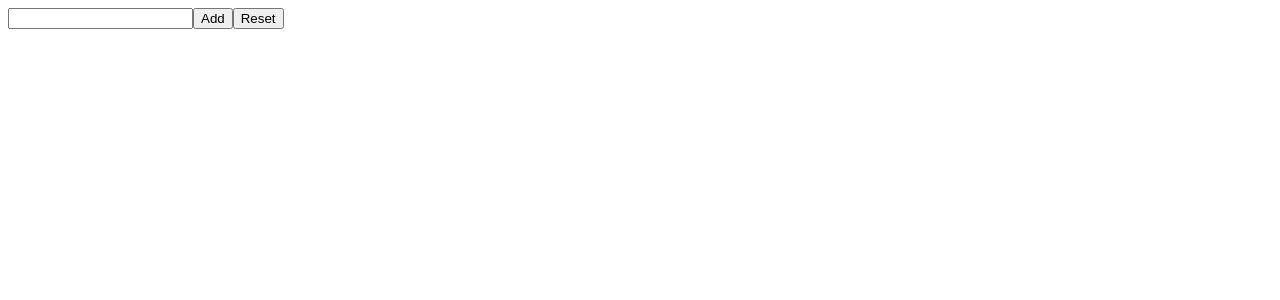
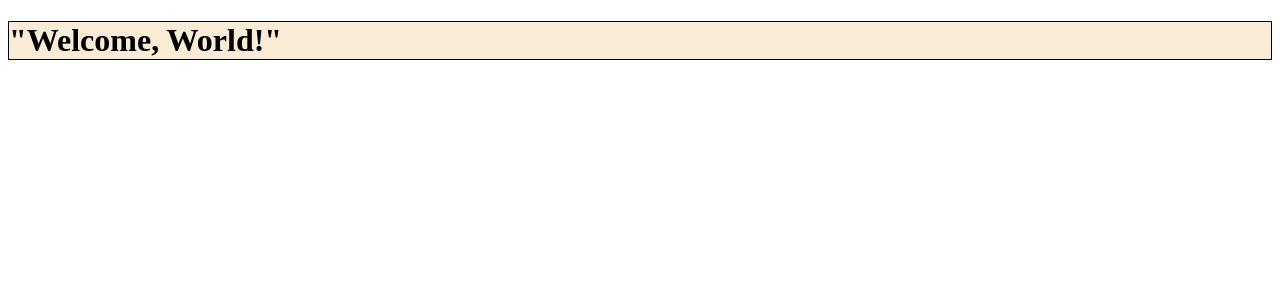
Before and after one commit to hershellayton95/esercizi-react, a React (Create React App) app: page / in a window 1280 px wide. Shown: the top 300 px of the page. Built offline with nearby package versions, Linux system fonts and the light colour scheme.

Commit message:
create style components 01

```diff
--- a/src/App.js
+++ b/src/App.js
@@ -1,12 +1,12 @@
 import React from "react";
-import { TodoList } from "./TodoList";
+import { Welcome } from "./Welcome";
 
 export class App extends React.Component {
     render() {
 
         return (
             <div>
-                <TodoList />
+                <Welcome class={"welcome"} />
             </div>
         )
     }
--- a/src/TodoList.js
+++ /dev/null
@@ -1,64 +0,0 @@
-import React from "react";
-
-export class TodoList extends React.Component {
-
-    constructor(props) {
-        super(props);
-        this.state = {
-            item: "",
-            items: []
-        }
-    }
-
-    hadlerInput = (event) => {
-        const value = event.target.value;
-        this.setState({
-            item: value
-        })
-    }
-
-    hadlerButton = () => {
-        const array = this.state.items.concat(this.state.item);
-        this.setState({
-            items: array,
-            item: ""
-        })
-    }
-
-    resetList = () => {
-        this.setState({
-            item: "",
-            items: []
-        })
-    }
-
-    removeItem = (event) => {
-        //non mi piace sta soluzione, se due elementi sono uguali li elimino entrambi
-        // const parentText = event.target.parentNode.innerText;
-        // const firstElement = parentText.split(" ")[0];
-        // this.setState({
-        //     items: this.state.items.filter(items => items !== firstElement)
-        // })
-
-        //sfrutterò gli indici univoci
-        const indexLi = event.target.attributes.indexli.value;
-        const arrayTemp = [...this.state.items];
-        arrayTemp.splice(indexLi,1);
-        this.setState({
-                items: arrayTemp
-        })
-    }
-
-    render() {
-
-        const lisItems = this.state.items.map((elem, index) => <li key={elem + index}>{elem} <button onClick={this.removeItem} indexli={index}>Remove</button></li>)
-        return (
-            <div>
-                <input type="text" name="item" value={this.state.item} onChange={this.hadlerInput} />
-                <button onClick={this.hadlerButton}>Add</button>
-                <button onClick={this.resetList}>Reset</button>
-                <ul>{lisItems}</ul>
-            </div>
-        )
-    }
-}
--- /dev/null
+++ b/src/Welcome.js
@@ -0,0 +1,11 @@
+import React from "react";
+export class Welcome extends React.Component {
+
+    render() {
+        return (
+            <div>
+                <h1 className={this.props.class}>"Welcome, World!"</h1>
+            </div>
+        )
+    }
+}
--- /dev/null
+++ b/src/index.css
@@ -0,0 +1,4 @@
+.welcome {
+    background-color: antiquewhite;
+    border: 1px solid black;
+}
--- a/src/index.js
+++ b/src/index.js
@@ -1,5 +1,6 @@
 import * as ReactDOM from 'react-dom/client';
 import { App } from "./App";
+import "./index.css";
 
 const root = ReactDOM.createRoot(document.getElementById("root"));
 
```
Also changed, not shown: Styling Components - 01.txt (added).
